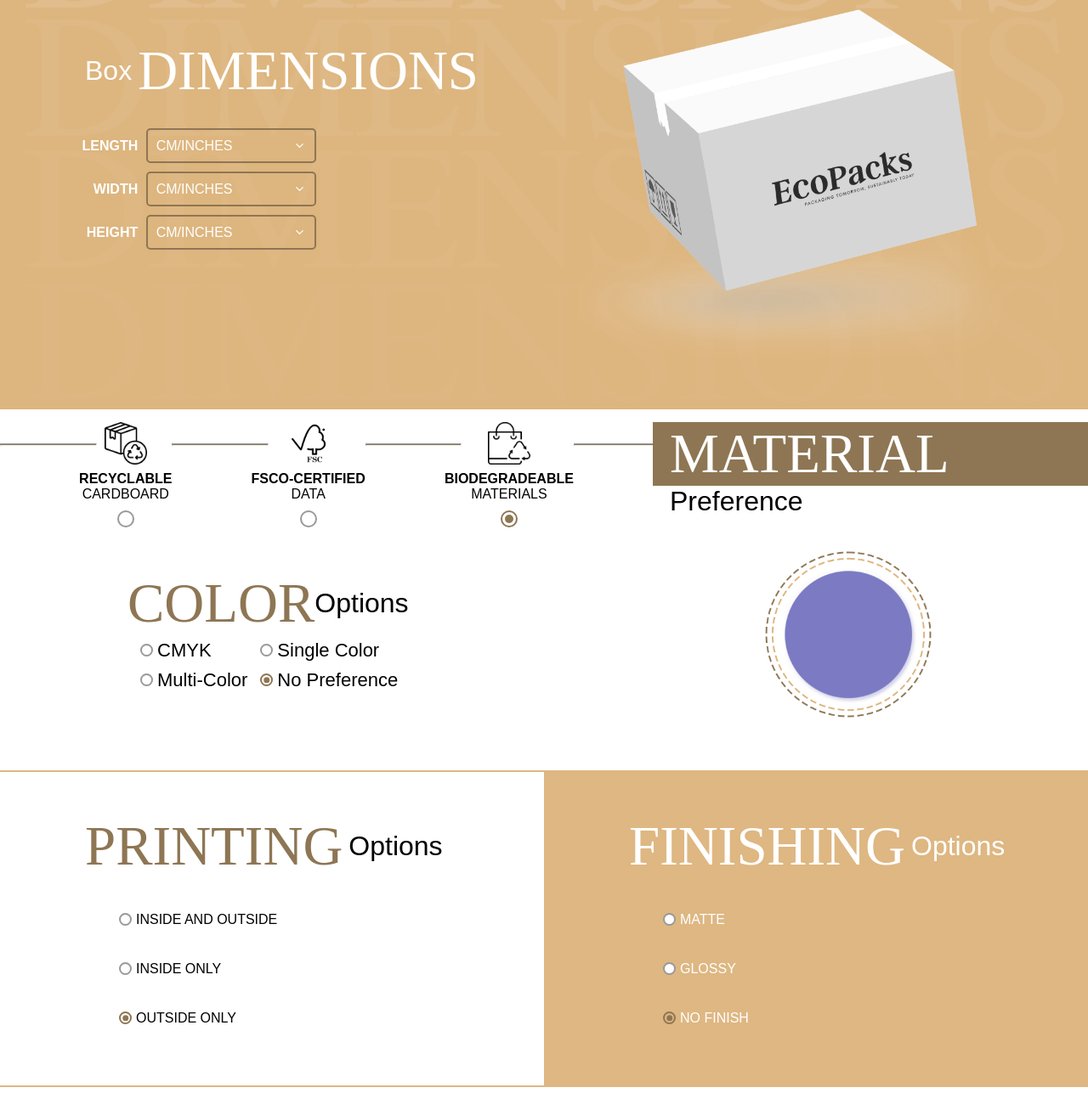
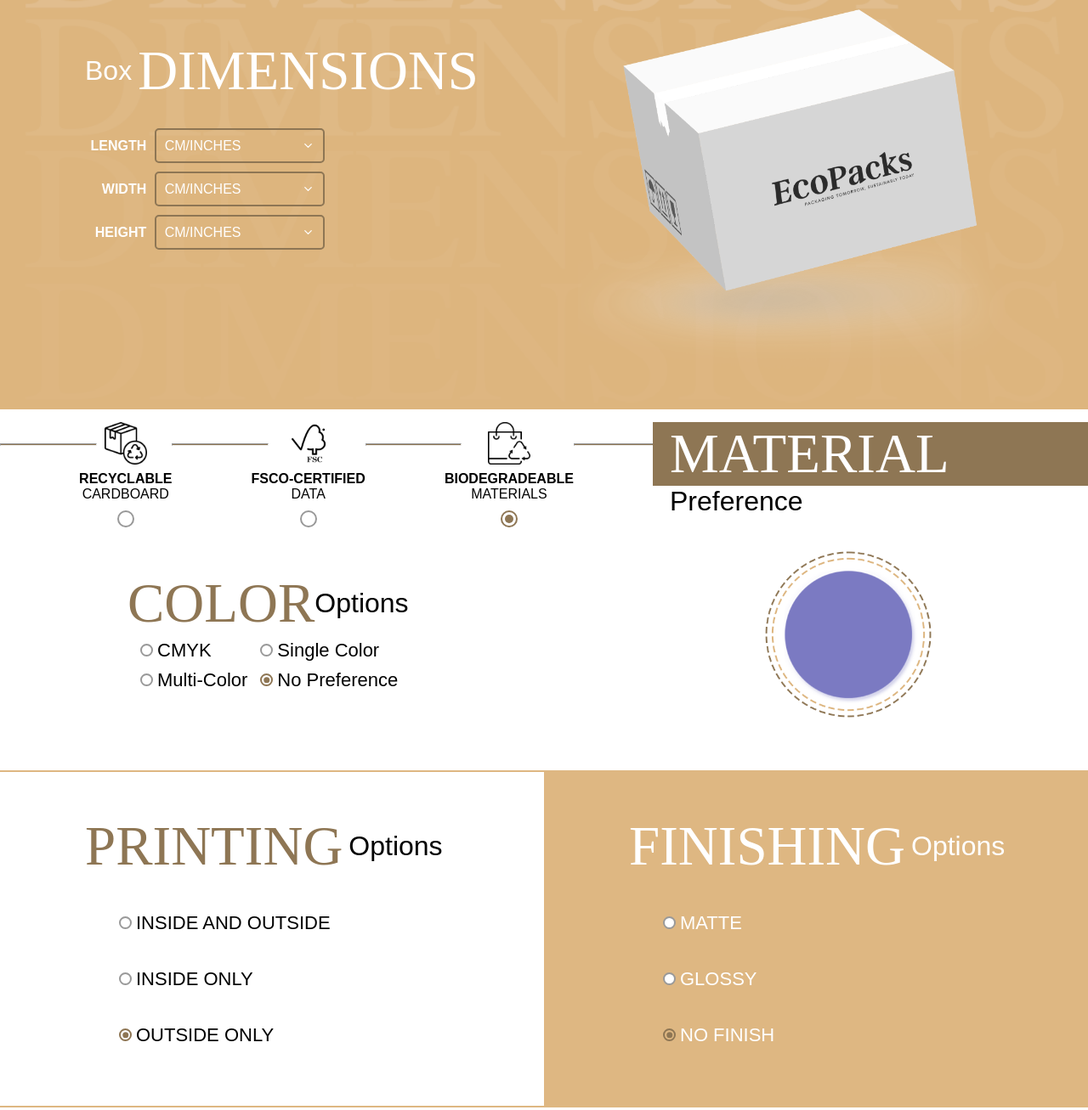
Before and after one commit to Munib47/EcoPacks, a plain HTML site: page index.html in a window 1280 px wide. Shown: the part 1445-2752 px from the top of the page at 85% size. Drawn offline with Linux system fonts and the light colour scheme.

Commit message:
first commit

```diff
--- a/style.css
+++ b/style.css
@@ -215,7 +215,7 @@ input[type="tel"] {
     align-items: end;
     width: 90%;
     padding-top: 30px;
-    margin-left: -145px;
+    margin-left: -135px;
 }
 
 .selectLength,
@@ -451,6 +451,10 @@ select:focus {
     border-radius: 50%;
 }
 
+.printingRadioBtns label, .finishingRadioBtns label {
+    font-size: 22px;
+}
+
 .quantity {
     padding: 50px 0px;
     display: flex;
@@ -623,6 +627,9 @@ select:focus {
     }
     .dimensions .dimensionsContent .headings h3 {
         font-size: 22px;
+    }
+    .dimensionsDropdown {
+        margin-left: 0px;
     }
     .colorHeadings h1 {
         font-size: 45px;
```
